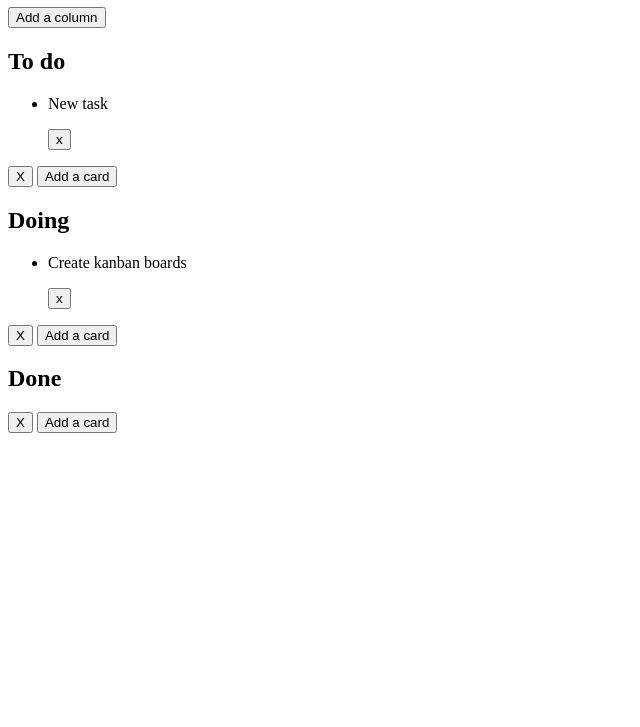
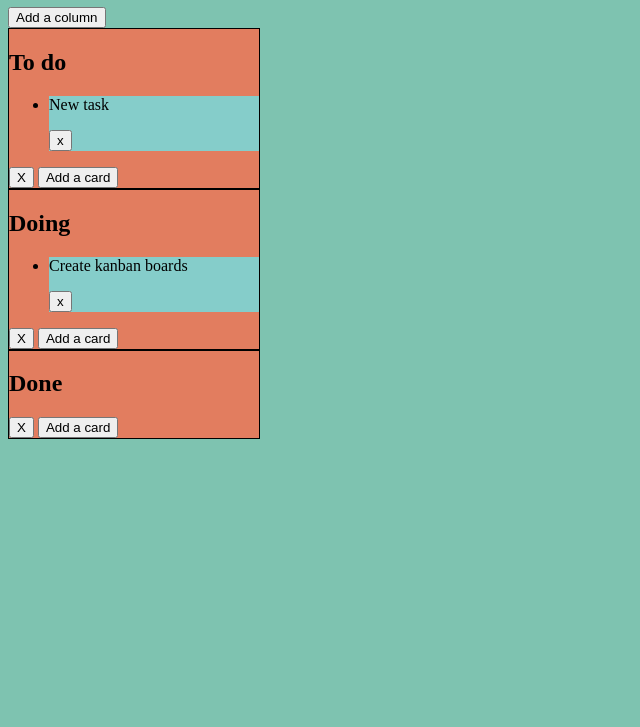
Before and after one commit to RmnBe/trello, a website: page index.html in a window 1280 px wide. Shown: the part 73-800 px from the top of the page, without its empty margins (0-640 px from the left). Drawn offline with nearby package versions, Linux system fonts and the light colour scheme; files that its build step writes are made by us from their sources.

Commit message:
css doing1

```diff
--- a/index.html
+++ b/index.html
@@ -32,6 +32,6 @@
 
   <script src="https://cdnjs.cloudflare.com/ajax/libs/mustache.js/2.3.0/mustache.min.js"></script>
   <script src="https://cdnjs.cloudflare.com/ajax/libs/Sortable/1.6.0/Sortable.min.js"></script>
-  <script src="script.js"></script>
+  <script src="js/script.js"></script>
 </body>
 </html>
--- a/sass/style.scss
+++ b/sass/style.scss
@@ -0,0 +1,24 @@
+body {
+	background-color: #7EC3B0;
+}
+.board {
+	text-align: center;
+	margin: auto;
+}
+.column {
+	border: 1px solid black;
+	background-color: #E27D5F;
+	display: block;
+	max-width: 30%;
+	width:250px;
+
+.column-container {
+	display: block;
+	margin: auto;
+
+}
+
+.card {
+	background-color: #85CDCA;
+
+}
```
Also changed, not shown: css/style.css, 1 other file.
